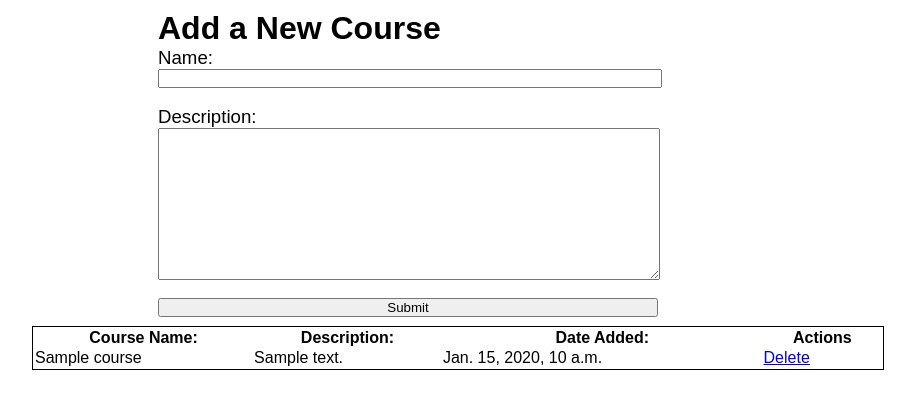
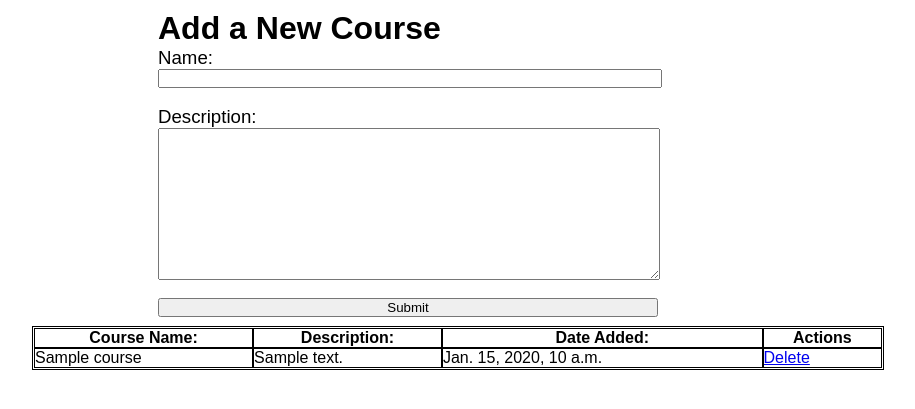
Before and after one commit to JeffreykAndersen/courses_assignment, a Django app: template courses_app/templates/home.html in a window 1280 px wide. Shown: the top 409 px of the page, without its empty margins (182-1097 px from the left). Run offline with Django 3.2, Linux system fonts and the light colour scheme; the template is opened without the code that fills it: most values are stand-ins (such as "Sample title", 1, 10 or a date in 2020).

Commit message:
added style

```diff
--- a/courses_app/static/courses_style.css
+++ b/courses_app/static/courses_style.css
@@ -23,11 +23,10 @@ table {
 }
 
 
-tr td th{
+tr, td, th{
     outline: 1px solid black;
+}
 
-
-}
 .verify p h1{
     margin: 10px auto;
     width: 600px;
```
Also changed, not shown: db.sqlite3.
